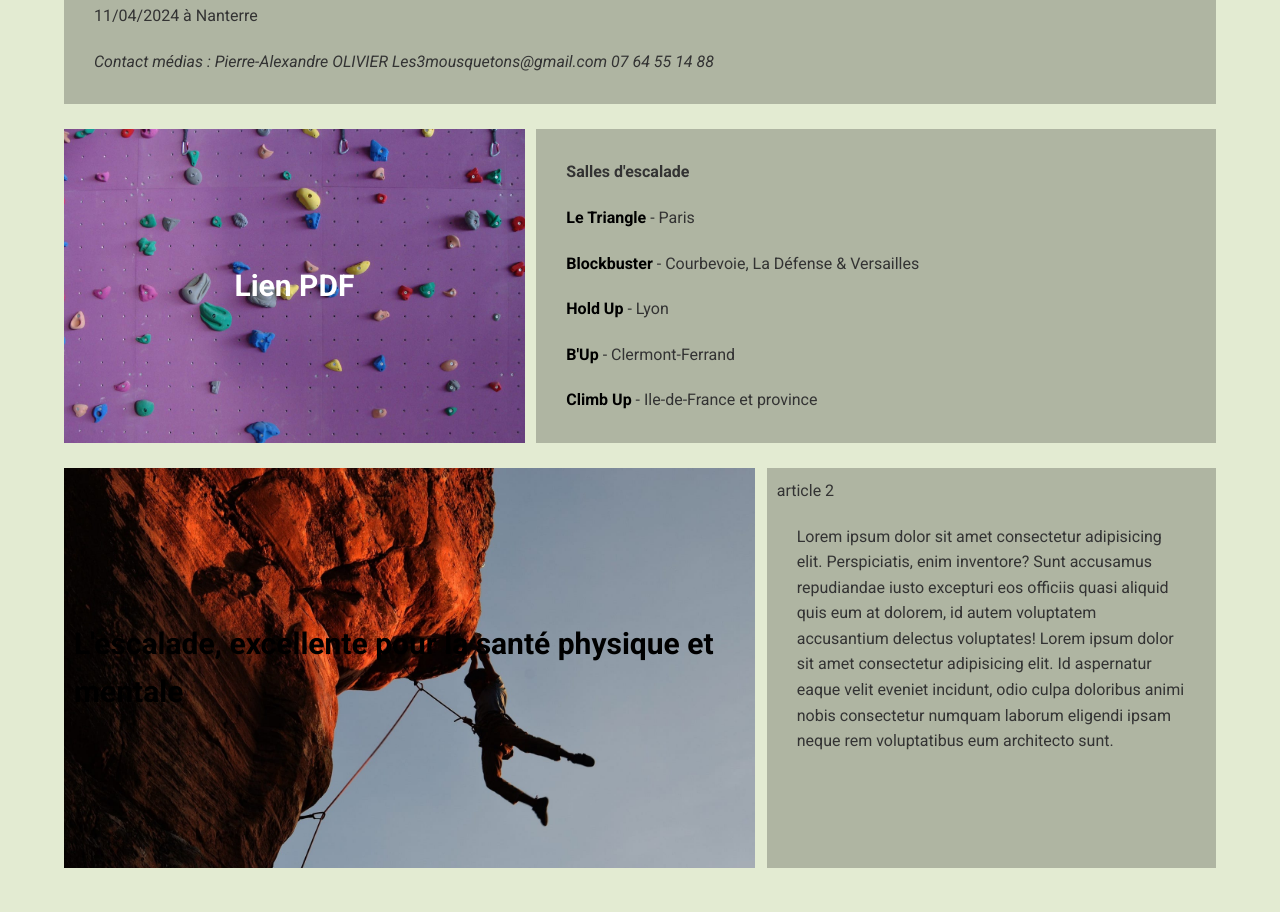
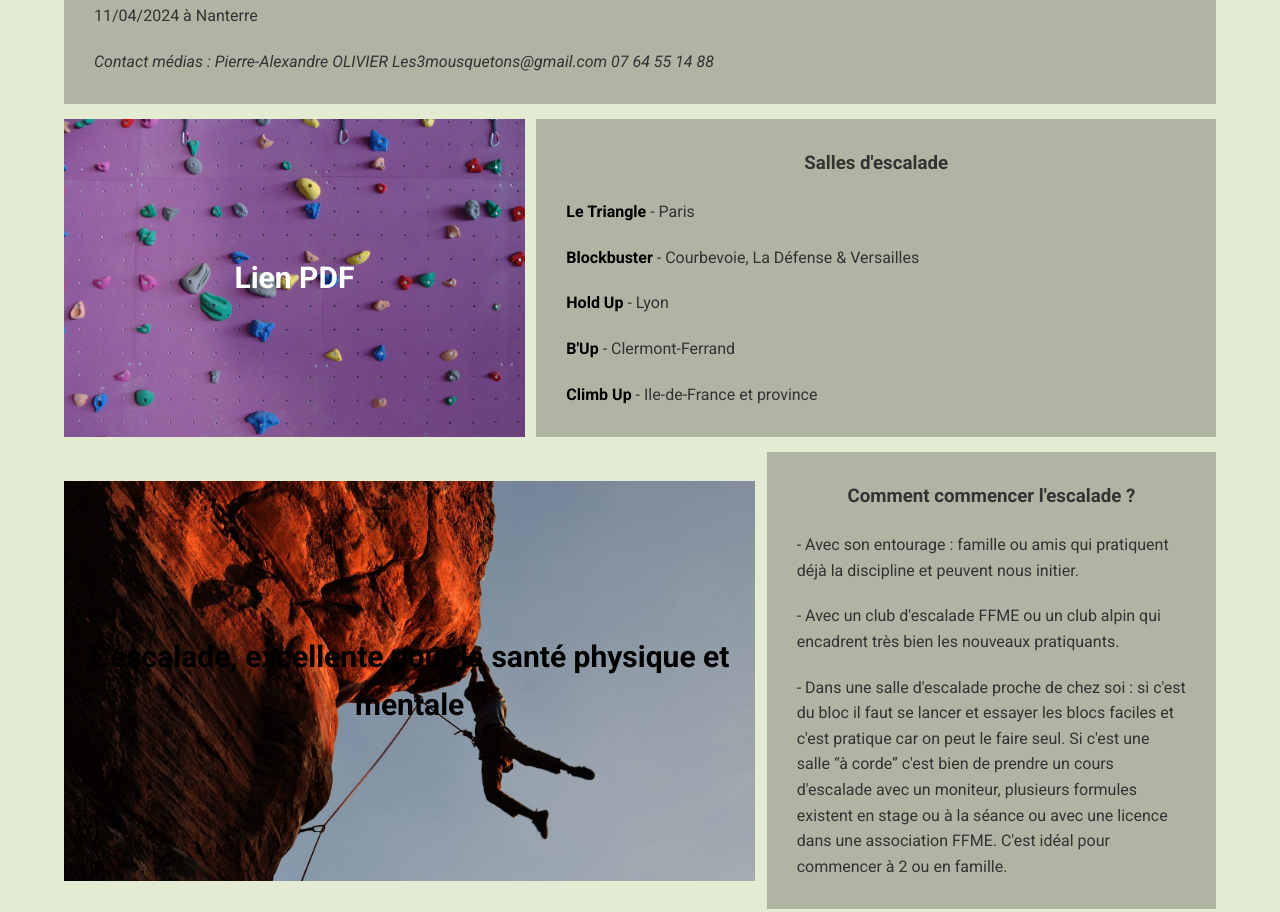
Before and after one commit to Mrpdto/Site-prj-transversal, a plain HTML site: page news.html in a window 1280 px wide. Shown: the part 1125-2037 px from the top of the page. Drawn offline with Linux system fonts and the light colour scheme.

Commit message:
update news

```diff
--- a/css/news.css
+++ b/css/news.css
@@ -28,7 +28,7 @@ main {
 }
 
 .bloc-news-1 {
-  margin-top: 25px;
+  margin-top: 15px;
   display: grid;
   grid-template-columns: 40% 1% 59%;
   align-items: center;
@@ -36,7 +36,7 @@ main {
 }
 
 .bloc-news-2 {
-  margin-top: 25px;
+  margin-top: 15px;
   display: grid;
   grid-template-columns: 60% 1% 39%;
   align-items: center;
@@ -68,6 +68,8 @@ main {
 #article-1 {
   display: flex;
   align-items: center;
+  justify-content: center;
+  text-align: center;
   width: 100%;
   height: 400px;
   background-image: url("../img/fond-article-1.jpg");
@@ -75,3 +77,10 @@ main {
   background-size: cover;
   font-size: 30px;
 }
+
+@media screen and (max-width: 1000px){
+  .bloc-news-1, .bloc-news-2 {
+    display: flex;
+    flex-direction: column;
+  }
+}
--- a/news.html
+++ b/news.html
@@ -125,7 +125,7 @@
           </div>
           <div></div>
           <div class="contenu">
-            <p><b>Salles d'escalade</b></p>
+            <h3>Salles d'escalade </h3>
             <p>
               <a href="https://www.letriangle.net/" target="_blank"
                 >Le Triangle</a
@@ -158,17 +158,12 @@
           </div>
           <div></div>
           <div class="contenu" id="article-2">
-            article 2
-            <p>
-              Lorem ipsum dolor sit amet consectetur adipisicing elit.
-              Perspiciatis, enim inventore? Sunt accusamus repudiandae iusto
-              excepturi eos officiis quasi aliquid quis eum at dolorem, id autem
-              voluptatem accusantium delectus voluptates! Lorem ipsum dolor sit
-              amet consectetur adipisicing elit. Id aspernatur eaque velit
-              eveniet incidunt, odio culpa doloribus animi nobis consectetur
-              numquam laborum eligendi ipsam neque rem voluptatibus eum
-              architecto sunt.
-            </p>
+            <h3>Comment commencer l'escalade ?</h3>
+            <p>- Avec  son entourage : famille ou amis qui pratiquent déjà la discipline et peuvent nous initier.
+
+            <p>- Avec un club d'escalade FFME ou un club alpin qui encadrent très bien les nouveaux pratiquants.</p>
+
+            <p>- Dans une salle d'escalade proche de chez soi : si c'est du bloc il faut se lancer et essayer les blocs faciles et c'est pratique car on peut le faire seul. Si c'est une salle “à corde” c'est bien de prendre un cours d'escalade avec un moniteur, plusieurs formules existent en stage ou à la séance ou avec une licence dans une association FFME. C'est idéal pour commencer à 2 ou en famille.</p>
           </div>
         </div>
       </div>
```
